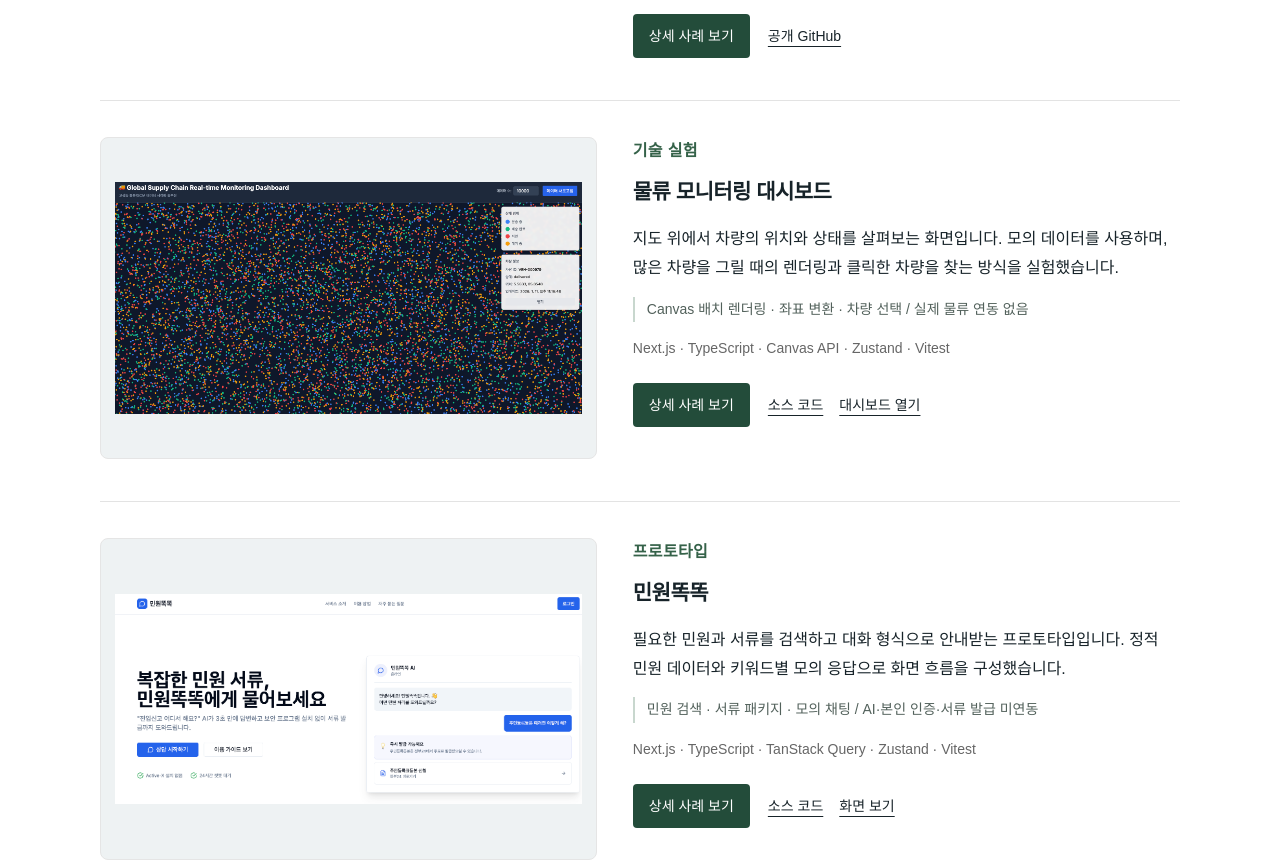
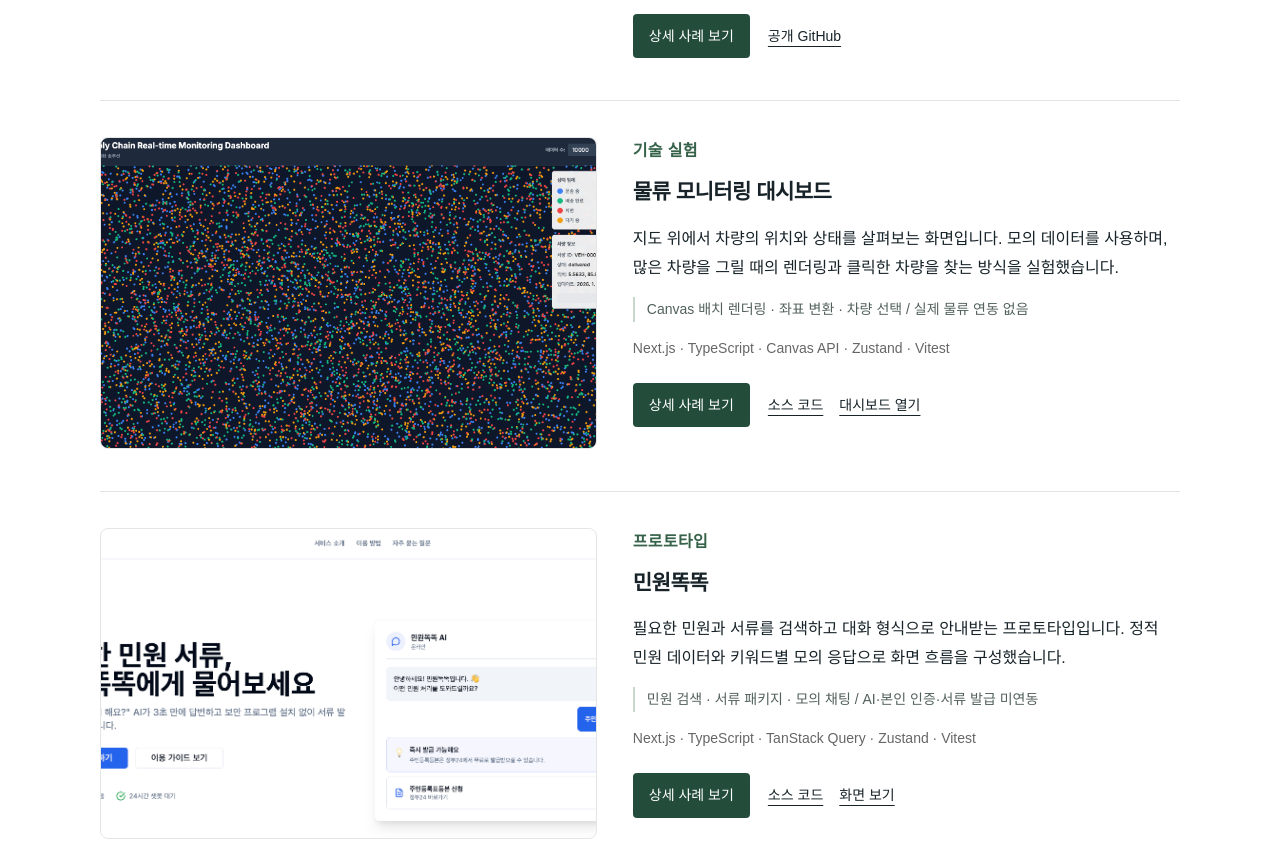
Before and after one commit to kimsoonil/newPortfolio, a Next.js app: page / in a window 1280 px wide. Shown: the part 1560-2422 px from the top of the page. Built offline with nearby package versions, Linux system fonts and the light colour scheme.

Commit message:
fix: fill all project list and detail image frames

```diff
--- a/app/(home)/page.tsx
+++ b/app/(home)/page.tsx
@@ -27,7 +27,7 @@ export default function Home() {
     <section id="work" className="section work-overview"><div className="section-heading"><h2>업무에서 다룬 문제</h2><p>커머스·SCM·관리자 콘솔에서 맡았던 개발과 협업 경험입니다.</p></div><div className="work-columns"><div><h3>구매와 운영 흐름</h3><p>자사몰·B2B 커머스의 구매, 배송, 반품·환불·정산 화면과 SCM의 상품·재고·창고·계정 관리를 개발했습니다.</p></div><div><h3>화면 전환과 공통화</h3><p>KeystoneJS·Java/JSP 관리 화면을 React로 전환하고, Turborepo·pnpm 환경에서 공통 UI와 테스트를 다뤘습니다.</p></div><div><h3>개발 기준과 협업</h3><p>프론트엔드 챕터 리딩을 맡아 기술 스택·코드 컨벤션을 논의하고 코드 리뷰와 릴리스 관리에 참여했습니다.</p></div></div><a className="inline-link" href="#career">회사별 담당 업무 보기</a></section>
     <section id="projects" className="section"><div className="section-heading"><h2>개인 프로젝트</h2><p>실행 화면뿐 아니라 문제를 해결한 과정과 검증 내용을 함께 정리했습니다.</p></div>
       <div className="project-list">{PROJECTS.map((p, i) => <article className="project" key={p.title}>
-        <Link className={i === 0 ? "project-image project-image--coreerp" : "project-image"} href={`/projects/${CASE_STUDIES[i].slug}`} aria-label={`${p.title} 상세 보기`}><Image src={p.image!} alt={`${p.title} 화면`} width={960} height={600} sizes="(max-width: 760px) 100vw, 44vw" /></Link>
+        <Link className="project-image" href={`/projects/${CASE_STUDIES[i].slug}`} aria-label={`${p.title} 상세 보기`}><Image src={p.image!} alt={`${p.title} 화면`} width={960} height={600} sizes="(max-width: 760px) 100vw, 44vw" /></Link>
         <div className="project-body"><p className="project-kind">{i === 0 ? "ERP·SCM · CoreERP MVP" : i === 2 ? "프로토타입" : i === 3 ? "웹 게임" : "기술 실험"}</p><h3><Link href={`/projects/${CASE_STUDIES[i].slug}`}>{p.title}</Link></h3><p>{descriptions[i]}</p><p className="project-note">{notes[i]}</p>{i === 0 ? <CoreErpStack/> : <p className="stack">{p.technologies.join(" · ")}</p>}<div className="project-actions"><Link className="case-link" href={`/projects/${CASE_STUDIES[i].slug}`}>상세 사례 보기</Link><div className="text-links">{p.github && <a href={p.github} target="_blank" rel="noreferrer">{i === 0 ? "공개 GitHub" : "소스 코드"}</a>}{p.demo && <a href={i === 0 ? p.demo + "connected" : p.demo} target="_blank" rel="noreferrer">{i === 0 ? "기존 배포본 (소유자 전용)" : i === 3 ? "게임 열기" : i === 1 ? "대시보드 열기" : "화면 보기"}</a>}</div></div></div>
       </article>)}</div>
     </section>
--- a/app/globals.css
+++ b/app/globals.css
@@ -220,7 +220,7 @@ body { background:#fff; color:#172329; }
 .stack-details dt { font-weight: 600; font-size: .875rem; color: #444; }
 .stack-details dd { margin: 4px 0 0; line-height: 1.8; color: #666; font-size: .875rem; overflow-wrap: anywhere; }
 
-/* Fill CoreERP previews with the useful top viewport of the full-page capture. */
-.project-image.project-image--coreerp { padding: 0; overflow: hidden; }
-.project-image--coreerp img { display: block; width: 100%; height: auto; aspect-ratio: 16 / 10; object-fit: cover; object-position: center top; border-radius: 0; }
-.case-cover.case-cover--coreerp { display: block; width: 100%; height: clamp(240px, 50vw, 600px); max-height: none; object-fit: cover; object-position: center top; }
+/* Fill project previews with the useful top viewport of each capture. */
+.project-image { padding: 0; overflow: hidden; }
+.project-image img { display: block; width: 100%; height: auto; aspect-ratio: 16 / 10; object-fit: cover; object-position: center top; border-radius: 0; }
+.case-cover { display: block; width: 100%; height: clamp(240px, 50vw, 600px); max-height: none; object-fit: cover; object-position: center top; }
```
Also changed, not shown: app/projects/[slug]/page.tsx (+1 -1 lines).
